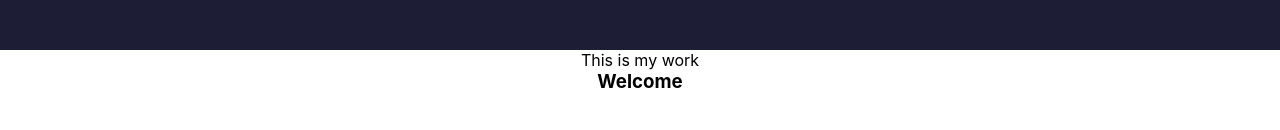
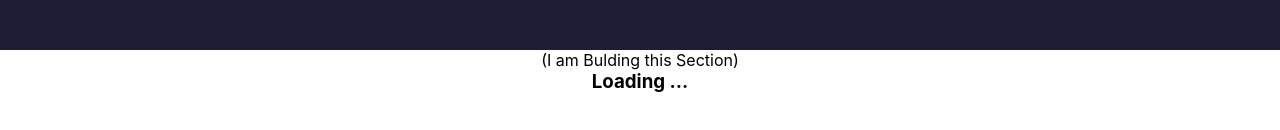
Before and after one commit to jonathanedd/Jhonatan-Ordonez, a React (Create React App) app: page / in a window 1280 px wide. Shown: the part 1550-1680 px from the top of the page. Built offline with nearby package versions, Linux system fonts and the light colour scheme.

Commit message:
Work section building and chagnged tittle name in public index as Jhonatan Ordonez

```diff
--- a/public/index.html
+++ b/public/index.html
@@ -24,7 +24,7 @@
       work correctly both with client-side routing and a non-root public URL.
       Learn how to configure a non-root public URL by running `npm run build`.
     -->
-    <title>React App</title>
+    <title>Jhonatan Ordóñez</title>
   </head>
   <body>
     <noscript>You need to enable JavaScript to run this app.</noscript>
--- a/src/Components/Work.js
+++ b/src/Components/Work.js
@@ -4,8 +4,8 @@ import "../Styles/work.css";
 const Work = () => {
   return (
     <div className="main-work" id="work">
-      This is my work
-      <h3>Welcome</h3>
+      (I am Bulding this Section)
+      <h3>Loading ...</h3>
     </div>
   );
 };
```
